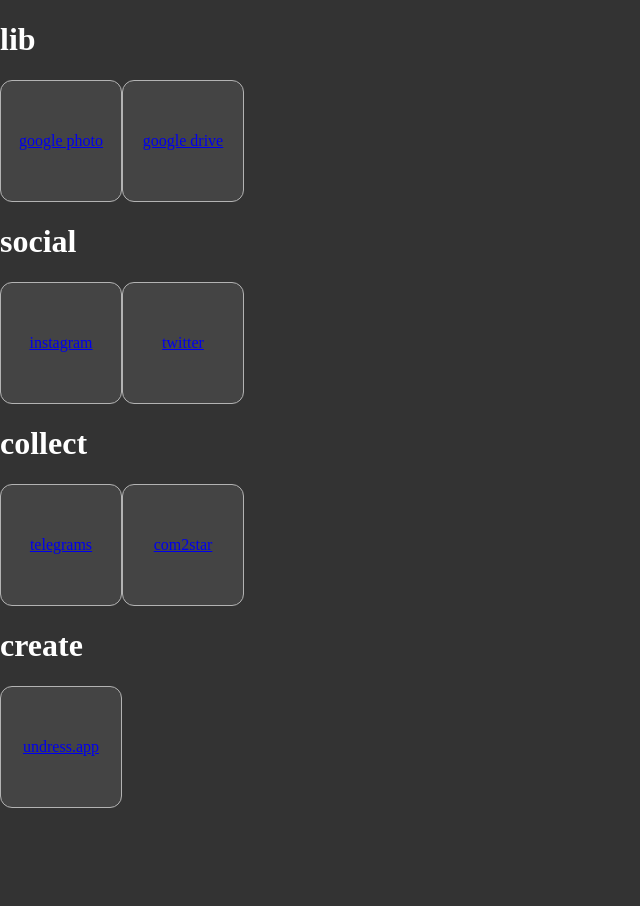
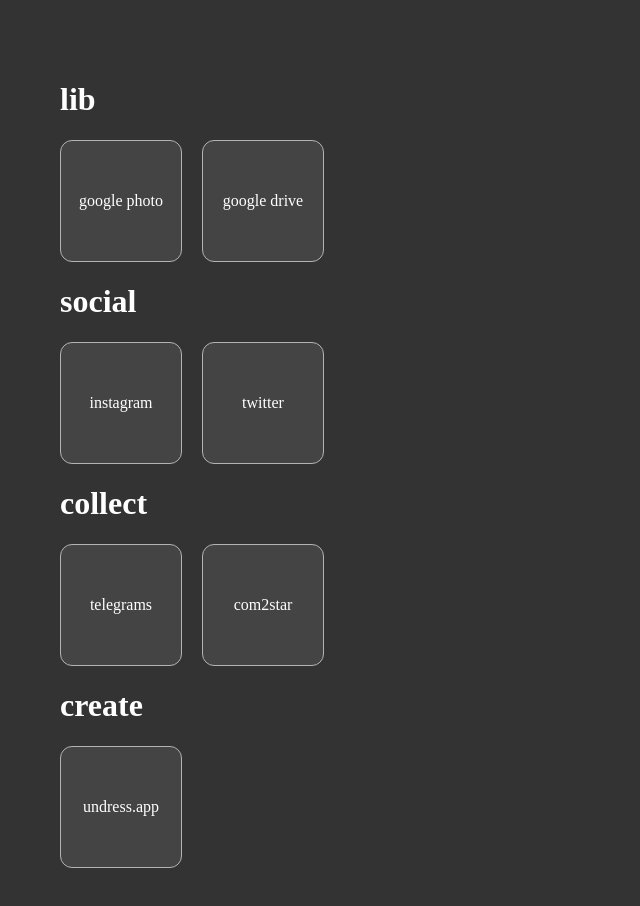
Before and after one commit to ddf65581/ddf65581.github.io, a plain HTML site: page index.html in a window 1280 px wide. Shown: the whole page, without its empty margins (0-640 px from the left). Before the commit the page ends 808 px from the top, so only its background shows below. Drawn offline with Linux system fonts and the light colour scheme.

Commit message:
Update index.html

```diff
--- a/index.html
+++ b/index.html
@@ -5,13 +5,14 @@
       body {
         background-color: #333333;
         margin: 0;
-        padding: 0;
+        padding: 60px;
         color: #ffffff;
       }
 
       nav {
         display: flex;
         flex-wrap: wrap;
+        gap: 40px 20px;
       }
 
       a {
@@ -26,6 +27,8 @@
         border-radius: 12px;
         background-color: #444444;
         transition: background-color 0.2s;
+        text-decoration: none;
+        color: inherit;
       }
 
       a:hover {
```
